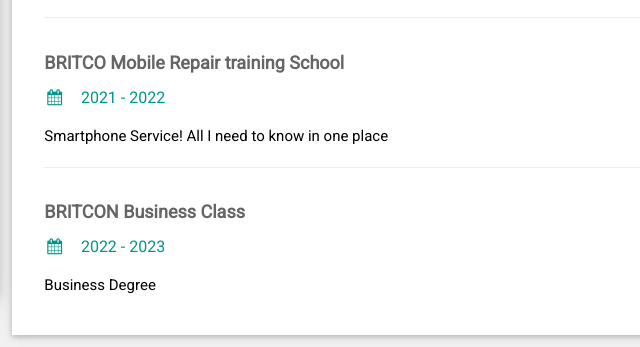
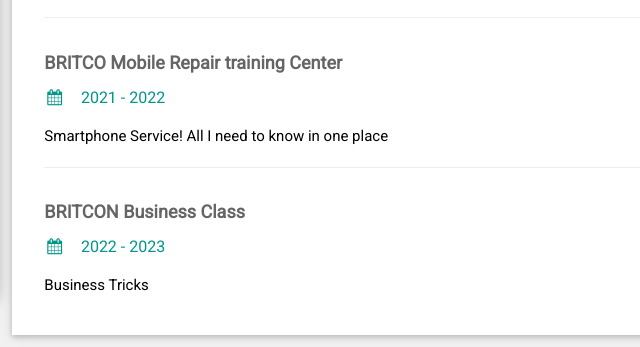
Before and after one commit to DevSaheerHost/CV, a plain HTML site: page index.html in a window 1280 px wide. Shown: the part 851-1198 px from the top of the page, 425-1065 px from the left. Drawn offline with nearby package versions, Linux system fonts and the light colour scheme.

Commit message:
Update index.html

```diff
--- a/index.html
+++ b/index.html
@@ -131,7 +131,7 @@ html,body,h1,h2,h3,h4,h5,h6 {font-family: "Roboto", sans-serif}
           <hr>
         </div>
         <div class="w3-container">
-          <h5 class="w3-opacity"><b>BRITCO Mobile Repair training School</b></h5>
+          <h5 class="w3-opacity"><b>BRITCO Mobile Repair training Center</b></h5>
           <h6 class="w3-text-teal"><i class="fa fa-calendar fa-fw w3-margin-right"></i>2021 - 2022</h6>
           <p>Smartphone Service! All I need to know in one place</p>
           <hr>
@@ -139,7 +139,7 @@ html,body,h1,h2,h3,h4,h5,h6 {font-family: "Roboto", sans-serif}
         <div class="w3-container">
           <h5 class="w3-opacity"><b>BRITCON Business Class</b></h5>
           <h6 class="w3-text-teal"><i class="fa fa-calendar fa-fw w3-margin-right"></i>2022 - 2023</h6>
-          <p>Business Degree</p><br>
+          <p>Business Tricks</p><br>
         </div>
       </div>
 
```
